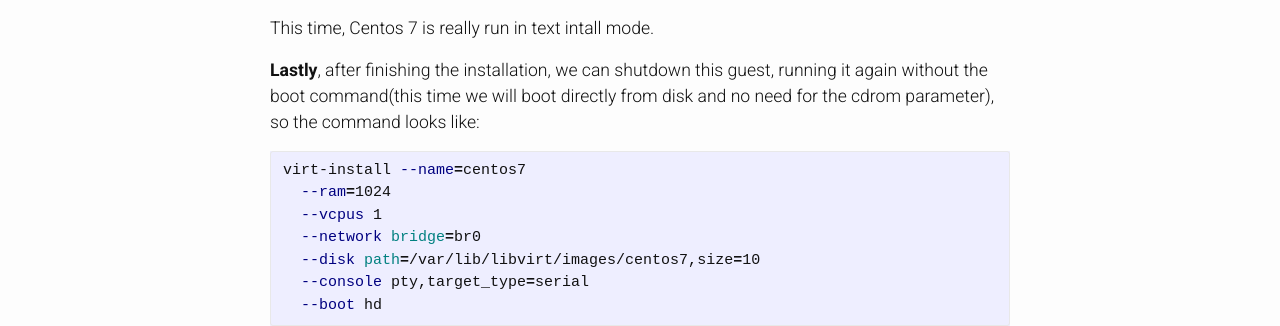
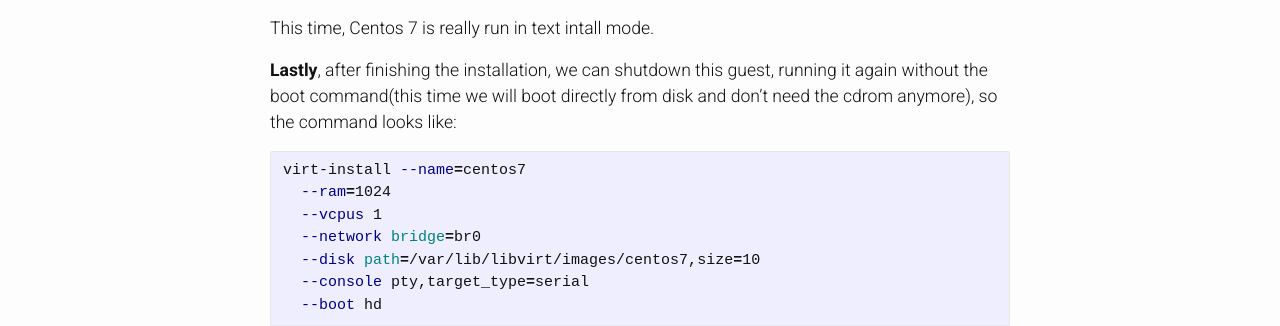
Before and after one commit to zinh/zinh.github.io, a Jekyll site: the page built from _posts/2019-11-15-CentOS-7-text-install-with-virt-install.markdown, in a window 1280 px wide. Shown: the part 1122-1448 px from the top of the page. Built offline with Jekyll 4.4.1, drawn with Linux system fonts in a browser that asks for light colours.

```diff
--- a/_posts/2019-11-15-CentOS-7-text-install-with-virt-install.markdown
+++ b/_posts/2019-11-15-CentOS-7-text-install-with-virt-install.markdown
@@ -55,7 +55,7 @@
 
 This time, Centos 7 is really run in text intall mode.
 
-__Lastly__, after finishing the installation, we can shutdown this guest, running it again without the boot command(this time we will boot directly from disk and no need for the cdrom parameter), so the command looks like:
+__Lastly__, after finishing the installation, we can shutdown this guest, running it again without the boot command(this time we will boot directly from disk and don't need the cdrom anymore), so the command looks like:
 
 ~~~bash
 virt-install --name=centos7
```
